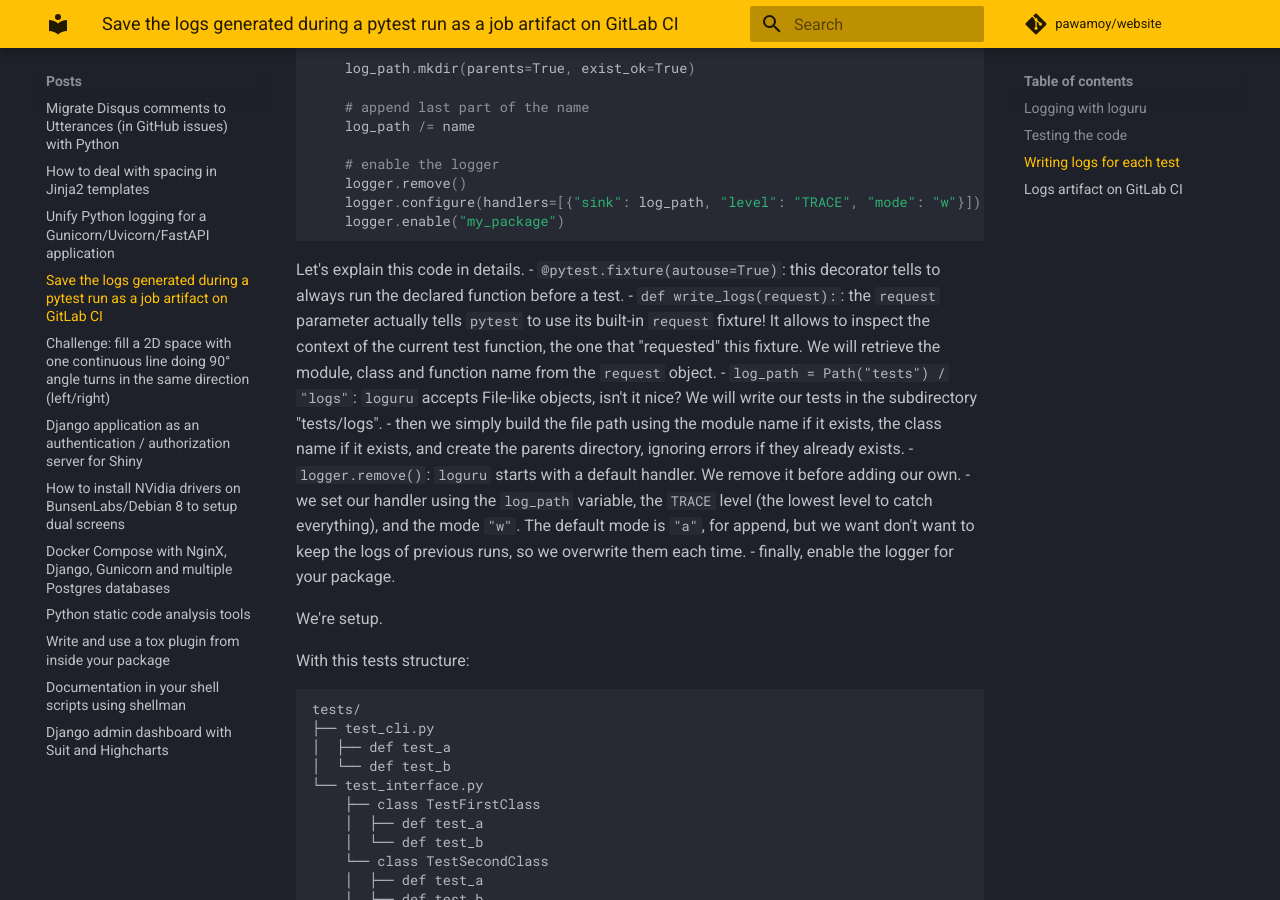
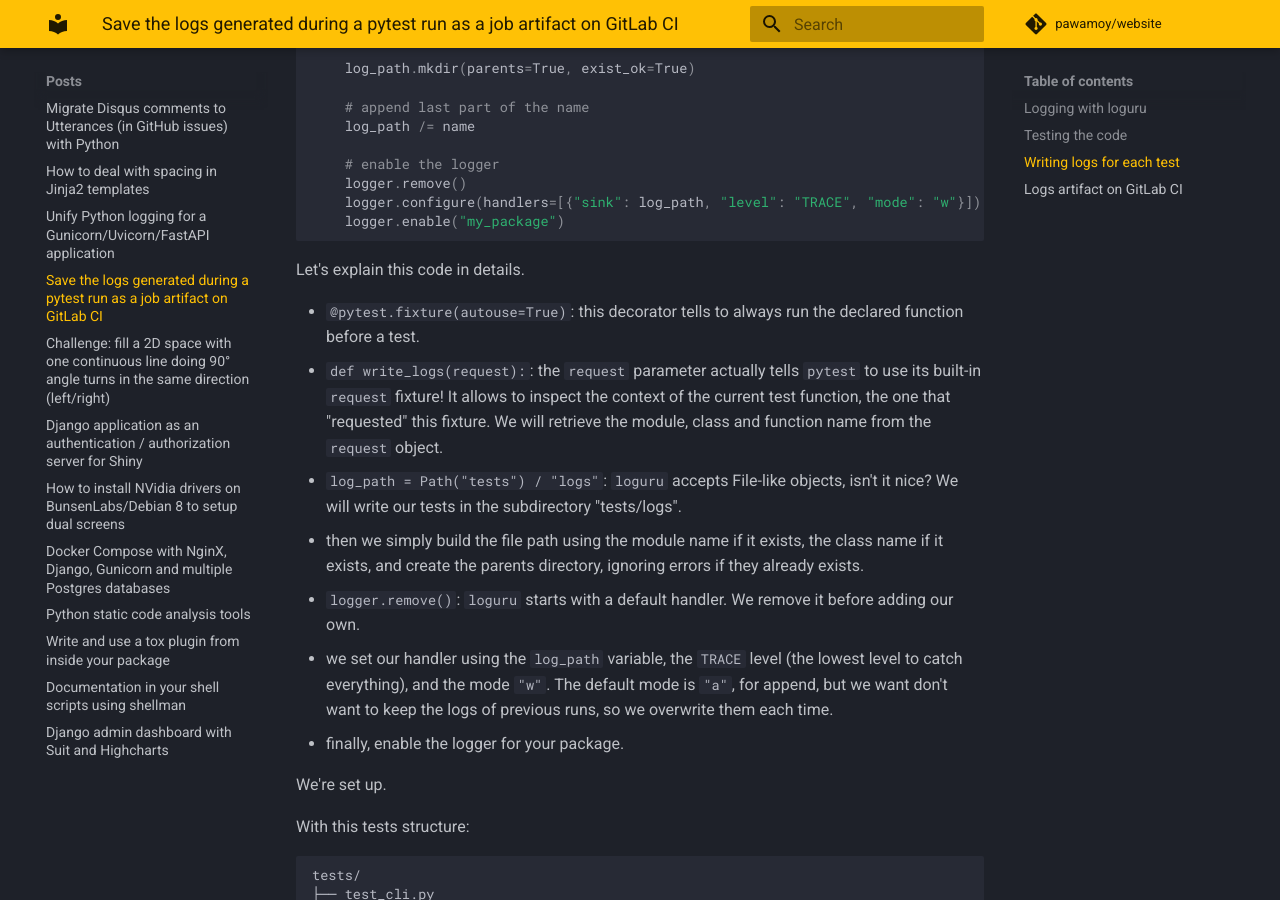
Before and after one commit to pawamoy/website, an MkDocs documentation site: the page built from docs/posts/save-pytest-logs-as-artifact-gitlab-ci.md, in a window 1280 px wide and 900 px high, scrolled down 2006 px. Built offline with MkDocs 1.6.1 and Material for MkDocs 9.7.7, drawn with Linux system fonts in a browser that asks for light colours; emoji names are drawn with the system emoji font; comment, search, counter and statistics services are not loaded.

Commit message:
Fix lists

````diff
--- a/docs/posts/save-pytest-logs-as-artifact-gitlab-ci.md
+++ b/docs/posts/save-pytest-logs-as-artifact-gitlab-ci.md
@@ -117,6 +117,7 @@ def write_logs(request):
 ```
 
 Let's explain this code in details.
+
 - `@pytest.fixture(autouse=True)`: this decorator tells to always run
   the declared function before a test.
 - `def write_logs(request):`: the `request` parameter actually tells
@@ -137,7 +138,7 @@ Let's explain this code in details.
   the logs of previous runs, so we overwrite them each time.
 - finally, enable the logger for your package.
 
-We're setup.
+We're set up.
 
 With this tests structure:
 
````
Also changed, not shown: docs/posts/django-auth-server-for-shiny.md (+2 -1 lines).
